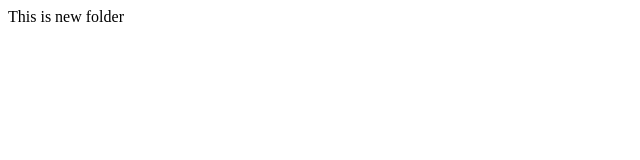
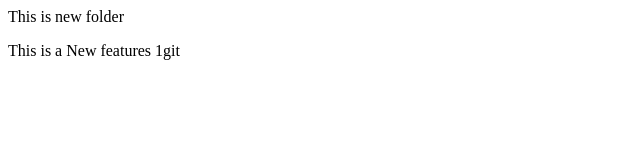
Before and after one commit to hisham331/justpricitice, a plain HTML site: page index.html in a window 1280 px wide. Shown: the whole page, without its empty margins (0-640 px from the left). Drawn offline with Linux system fonts and the light colour scheme.

Commit message:
Add new features

```diff
--- a/index.html
+++ b/index.html
@@ -1 +1,2 @@
 <p>This is new folder </p>
+<p> This is a New features 1git</p>
```
